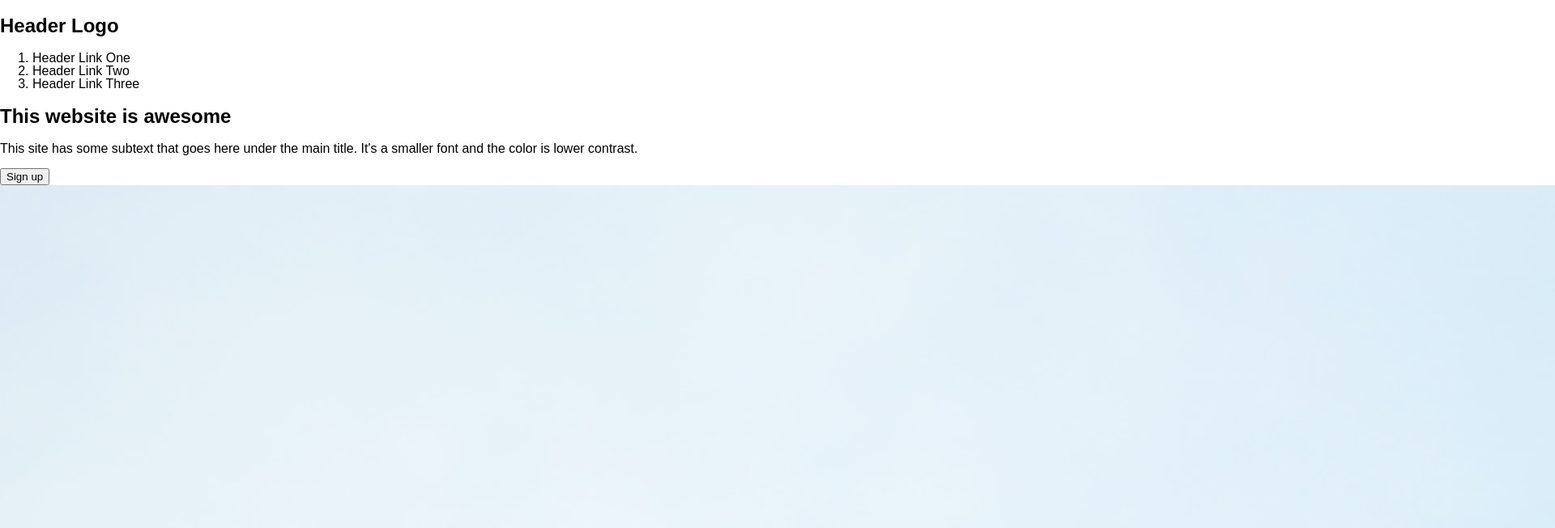
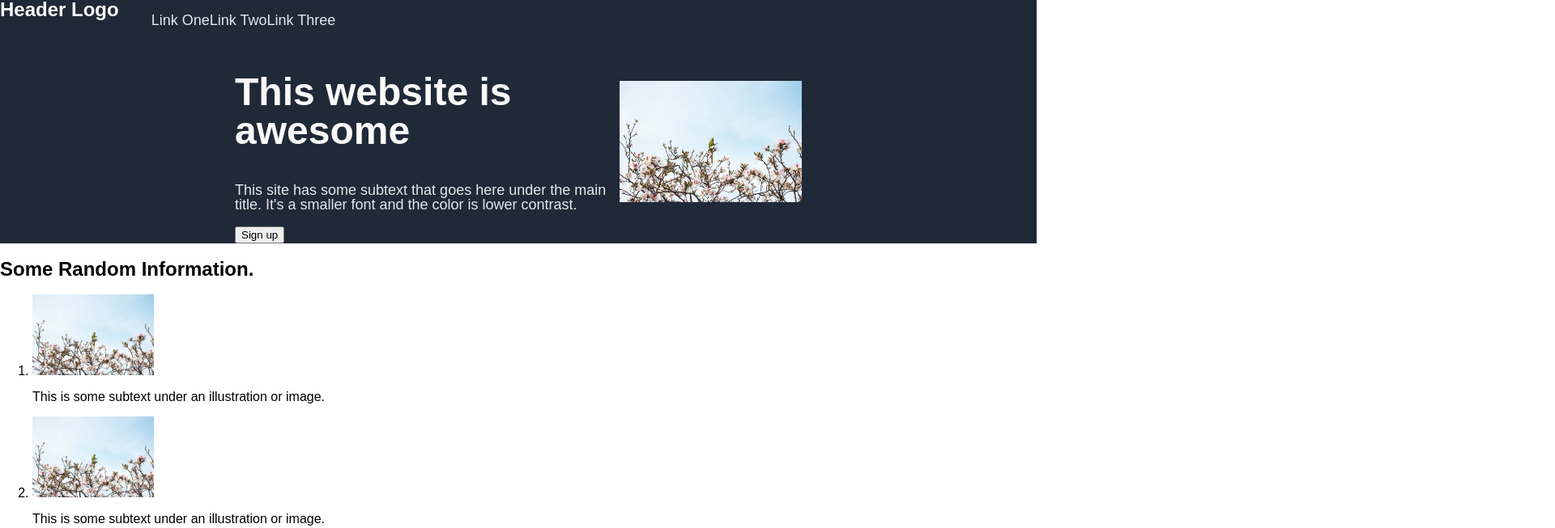
Before and after one commit to GarrettAnderson/odin-project-landing-page, a website: page public/index.html in a window 1280 px wide. Shown: the top 653 px of the page at 81% size, 1920 px wide, since content can reach past the window. Drawn offline with Linux system fonts and the light colour scheme.

Commit message:
added a main tag around the internal element as an immediate child of the body tag. adding styles to match the design spec

```diff
--- a/public/index.html
+++ b/public/index.html
@@ -8,16 +8,16 @@
     <link rel="stylesheet" href="/screen.css" />
   </head>
   <body>
+    <main class="container">
       <header class="hero">
           <nav>
             <h1>Header Logo</h1>
             <ol>
-            <li>Header Link One</li>
-            <li>Header Link Two</li>
-            <li>Header Link Three</li>
+              <li>Link One</li>
+              <li>Link Two</li>
+              <li>Link Three</li>
             </ol>
           </nav>
-
           <section>
             <div class="website-title">
               <h1>This website is awesome</h1>
@@ -28,7 +28,7 @@
           </section>
       </header>
 
-    <section>
+      <section class="projects">
         <h1>Some Random Information.</h1>
         <ol>
           <li>
@@ -70,5 +70,6 @@
       <footer>
         <p>Copyright &copy; The Odin Project 2021</p>
       </footer>
+    </main>
   </body>
 </html>
--- a/public/screen.css
+++ b/public/screen.css
@@ -7,6 +7,58 @@ html {
 }
 
 body {
-  margin: 0;
+  margin: 0 auto;
   min-height: 100%;
 }
+
+header, footer {
+  background-color: #1F2937;
+}
+
+header > section {
+  display: flex;
+  align-items: center;
+  max-width: 700px;
+  margin: 0 auto;
+}
+
+header > nav {
+  display: flex;
+}
+
+.website-title > h1 {
+  font-size: 48px;
+  font-weight: 900;
+  color: #F9FAF8
+}
+
+.website-title > p {
+  font-size: 18px;
+  color: #E5E7EB;
+}
+
+header > nav > h1 {
+  font-size: 24px;
+  color: #F9FAF8;
+  margin-top: 0;
+}
+
+header > nav > ol {
+  list-style: none;
+  display: flex;
+}
+
+header > nav > ol > li {
+  font-size: 18px;
+  color: #E5E7EB;
+
+}
+
+header > section > img {
+  width: 300px;
+  height: 150px;
+}
+
+.projects img {
+  width: 150px;
+}
```
Lines whose indentation alone changed are shown as unchanged.
